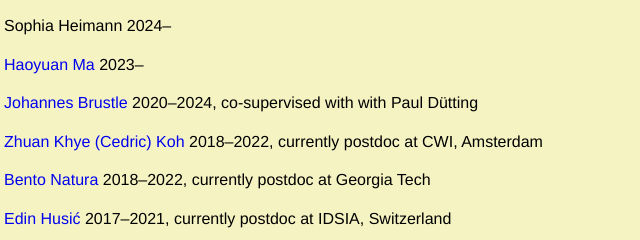
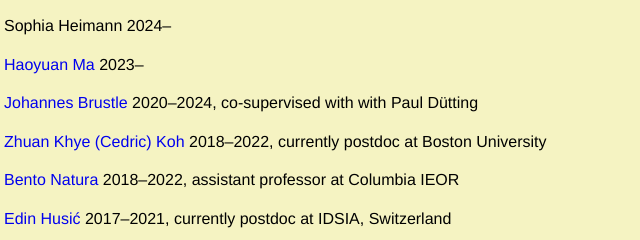
Before and after one commit to veghal/laszlovegh, a plain HTML site: page index.html in a window 1280 px wide. Shown: the part 1122-1362 px from the top of the page, 478-1118 px from the left. Drawn offline with Linux system fonts and the light colour scheme; a script that the page names is missing.

Commit message:
students

```diff
--- a/index.html
+++ b/index.html
@@ -135,14 +135,14 @@
     Ma</a> 2023&ndash;
 </p>
       <a
-    href="https://www.lse.ac.uk/Mathematics/people/Research-Students/Johannes-Brustle">Johannes
+    href="https://johannesb94.github.io">Johannes
     Brustle</a> 2020&ndash;2024, co-supervised with with Paul D&uuml;tting
   </p>
-  <p> <a href="http://personal.lse.ac.uk/kohz3/">Zhuan Khye
-  (Cedric) Koh</a> 2018&ndash;2022, currently postdoc at CWI, Amsterdam
+  <p> <a href="https://zhuankoh.github.io/">Zhuan Khye
+  (Cedric) Koh</a> 2018&ndash;2022, currently postdoc at Boston University
   </p>
-   <p> <a href="http://personal.lse.ac.uk/natura/">Bento
-      Natura</a>  2018&ndash;2022, currently postdoc at Georgia Tech</p>
+   <p> <a href="http://bentonatura.com">Bento
+      Natura</a>  2018&ndash;2022, assistant professor at Columbia IEOR</p>
     <p><a href="https://zhero9.github.io/">Edin Husi&#263;</a>
   2017&ndash;2021, currently postdoc at IDSIA, Switzerland
   <hr>
```
